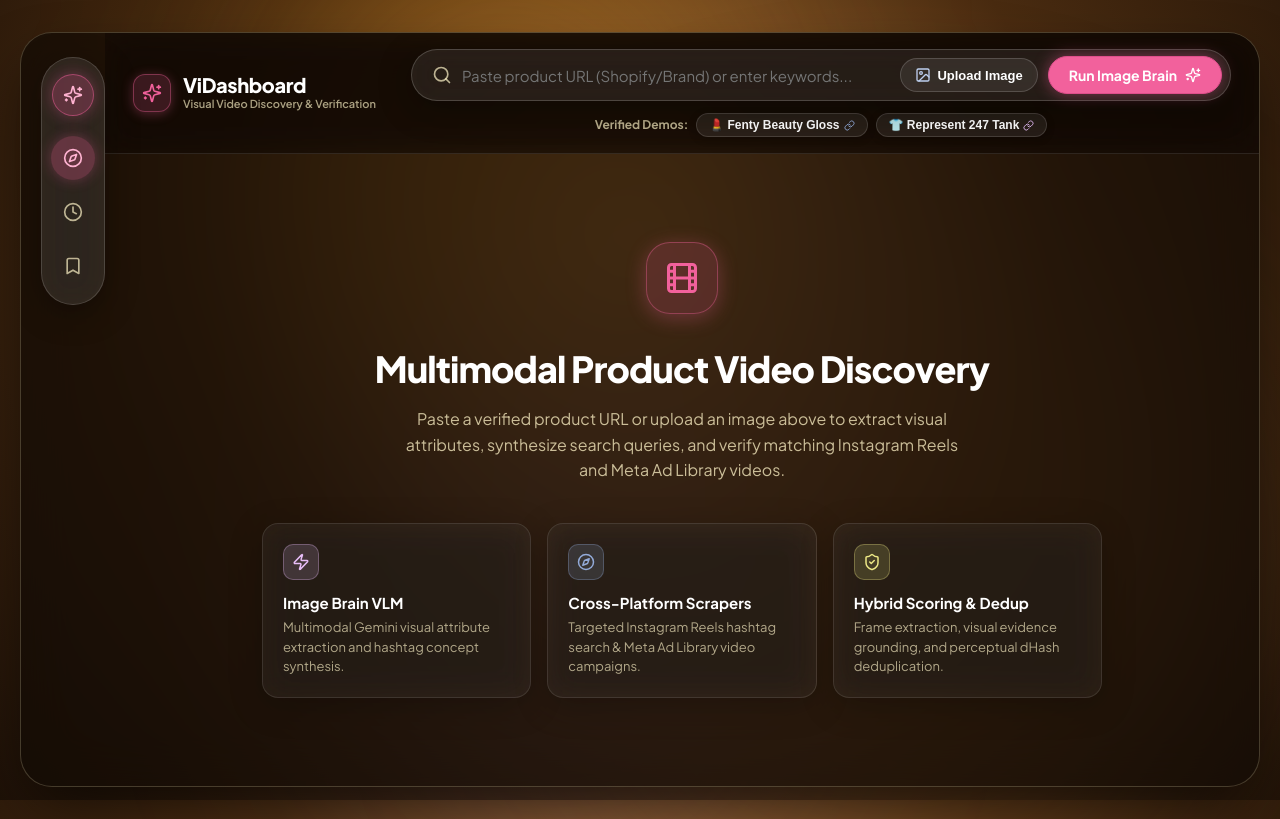
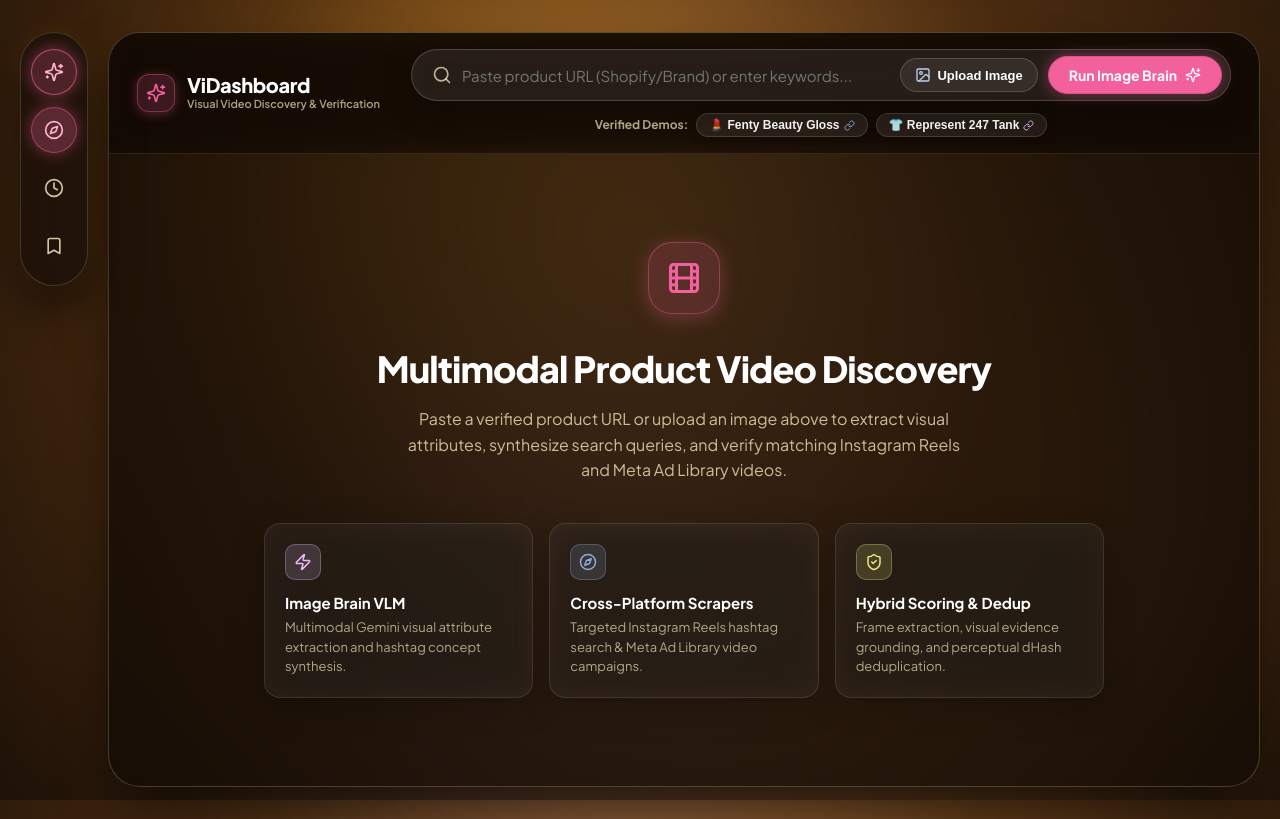
Before and after one commit to JahnaviSarkar/ViDashboard, a React (Vite) app in the folder frontend/: page / in a window 1280 px wide. Built offline with nearby package versions, Linux system fonts and the light colour scheme; no server answers.

Commit message:
style: position left rail capsule dock outside the background layout sideways

```diff
--- a/frontend/src/App.tsx
+++ b/frontend/src/App.tsx
@@ -187,11 +187,14 @@ export default function App() {
         display: 'flex',
         minHeight: '100vh',
         width: '100%',
-        alignItems: 'center',
+        alignItems: 'flex-start',
         justifyContent: 'center',
         padding: '32px 20px',
         boxSizing: 'border-box',
         position: 'relative',
+        gap: '20px',
+        maxWidth: '1540px',
+        margin: '0 auto',
         fontFamily: "'Plus Jakarta Sans', system-ui, sans-serif",
       }}
     >
@@ -200,12 +203,26 @@ export default function App() {
       <div className="ambient-glow ambient-glow-2" />
       <div className="ambient-glow ambient-glow-3" />
 
-      {/* Centered Floating Glass Shell Container */}
+      {/* 1. Slim Left Rail Dock - Floating OUTSIDE the bg layout sideways */}
+      <LeftRail
+        currentTab={currentTab}
+        onSelectTab={(tab) => {
+          setCurrentTab(tab);
+          if (tab === 'home' && currentView === 'error') {
+            setCurrentView('search');
+          }
+        }}
+        isHistoryOpen={isHistoryOpen}
+        onToggleHistory={() => setIsHistoryOpen((prev) => !prev)}
+        shortlistCount={shortlist.length}
+      />
+
+      {/* 2. Centered Floating Glass Shell Container ("bg layout") */}
       <div
         id="app-floating-viewport"
         style={{
-          width: '100%',
-          maxWidth: '1400px',
+          flex: 1,
+          maxWidth: '1380px',
           minHeight: 'calc(100vh - 64px)',
           borderRadius: '32px',
           border: '1px solid rgba(254, 243, 199, 0.20)',
@@ -219,21 +236,7 @@ export default function App() {
           zIndex: 1,
         }}
       >
-        {/* 1. Slim Left Rail */}
-        <LeftRail
-          currentTab={currentTab}
-          onSelectTab={(tab) => {
-            setCurrentTab(tab);
-            if (tab === 'home' && currentView === 'error') {
-              setCurrentView('search');
-            }
-          }}
-          isHistoryOpen={isHistoryOpen}
-          onToggleHistory={() => setIsHistoryOpen((prev) => !prev)}
-          shortlistCount={shortlist.length}
-        />
-
-        {/* 2. Persistent, Collapsible Search History Panel */}
+        {/* Persistent, Collapsible Search History Panel */}
         <SearchHistoryPanel
           isOpen={isHistoryOpen}
           onClose={() => setIsHistoryOpen(false)}
--- a/frontend/src/components/LeftRail.tsx
+++ b/frontend/src/components/LeftRail.tsx
@@ -19,67 +19,71 @@ export const LeftRail: React.FC<LeftRailProps> = ({
   return (
     <aside
       style={{
-        width: '64px',
-        backgroundColor: 'rgba(255, 255, 255, 0.10)',
-        backdropFilter: 'blur(16px)',
-        WebkitBackdropFilter: 'blur(16px)',
-        border: '1px solid rgba(255, 255, 255, 0.15)',
+        width: '68px',
+        backgroundColor: 'rgba(28, 16, 9, 0.82)',
+        backdropFilter: 'blur(20px)',
+        WebkitBackdropFilter: 'blur(20px)',
+        border: '1px solid rgba(254, 243, 199, 0.16)',
         borderRadius: 'var(--radius-pill, 9999px)',
-        boxShadow: '0 8px 32px rgba(0, 0, 0, 0.35)',
+        boxShadow: '0 20px 50px rgba(0, 0, 0, 0.65), 0 0 25px rgba(245, 158, 11, 0.12)',
         display: 'flex',
         flexDirection: 'column',
         alignItems: 'center',
         padding: '16px 8px',
-        margin: '24px 0 24px 20px',
+        margin: 0,
         zIndex: 50,
         flexShrink: 0,
         height: 'fit-content',
         position: 'sticky',
-        top: '24px',
+        top: '32px',
+        gap: '12px',
+        transition: 'all 0.2s ease',
       }}
     >
-      {/* Brand Icon */}
-      <div
+      {/* Brand Icon (Sparkles with glowing ring) */}
+      <button
+        type="button"
         onClick={() => onSelectTab('home')}
         style={{
-          width: '42px',
-          height: '42px',
+          width: '46px',
+          height: '46px',
           borderRadius: '50%',
-          backgroundColor: 'rgba(242, 97, 156, 0.25)',
+          backgroundColor: 'rgba(242, 97, 156, 0.22)',
           display: 'flex',
           alignItems: 'center',
           justifyContent: 'center',
           color: '#FFB3D1',
           cursor: 'pointer',
-          marginBottom: '20px',
-          border: '1px solid rgba(242, 97, 156, 0.50)',
-          boxShadow: '0 0 16px rgba(242, 97, 156, 0.35)',
+          border: '1.5px solid rgba(242, 97, 156, 0.65)',
+          boxShadow: '0 0 16px rgba(242, 97, 156, 0.45)',
           transition: 'all 0.2s ease',
+          outline: 'none',
         }}
-        title="ViDashboard"
+        title="ViDashboard Home"
       >
         <Sparkles size={20} />
-      </div>
+      </button>
 
       {/* Nav Icons */}
-      <nav style={{ display: 'flex', flexDirection: 'column', gap: '10px', width: '100%', alignItems: 'center' }}>
+      <nav style={{ display: 'flex', flexDirection: 'column', gap: '12px', width: '100%', alignItems: 'center' }}>
         {/* Home / Discover */}
         <button
           type="button"
           onClick={() => onSelectTab('home')}
           style={{
-            width: '44px',
-            height: '44px',
+            width: '46px',
+            height: '46px',
             borderRadius: '50%',
-            border: 'none',
+            border: currentTab === 'home' && !isHistoryOpen ? '1px solid rgba(242, 97, 156, 0.45)' : '1px solid transparent',
             backgroundColor: currentTab === 'home' && !isHistoryOpen ? 'rgba(242, 97, 156, 0.28)' : 'transparent',
-            color: currentTab === 'home' && !isHistoryOpen ? '#FFB3D1' : 'rgba(254, 243, 199, 0.70)',
-            boxShadow: currentTab === 'home' && !isHistoryOpen ? '0 0 14px rgba(242, 97, 156, 0.3)' : 'none',
+            color: currentTab === 'home' && !isHistoryOpen ? '#FFB3D1' : 'rgba(254, 243, 199, 0.80)',
+            boxShadow: currentTab === 'home' && !isHistoryOpen ? '0 0 16px rgba(242, 97, 156, 0.40)' : 'none',
             cursor: 'pointer',
             display: 'flex',
             alignItems: 'center',
             justifyContent: 'center',
             transition: 'all 0.15s ease',
+            outline: 'none',
           }}
           title="Discover / Home"
         >
@@ -91,19 +95,20 @@ export const LeftRail: React.FC<LeftRailProps> = ({
           type="button"
           onClick={onToggleHistory}
           style={{
-            width: '44px',
-            height: '44px',
+            width: '46px',
+            height: '46px',
             borderRadius: '50%',
-            border: 'none',
-            backgroundColor: isHistoryOpen ? 'rgba(231, 190, 248, 0.28)' : 'transparent',
-            color: isHistoryOpen ? '#F3D5FC' : 'rgba(254, 243, 199, 0.70)',
-            boxShadow: isHistoryOpen ? '0 0 14px rgba(231, 190, 248, 0.3)' : 'none',
+            border: isHistoryOpen ? '1px solid rgba(231, 190, 248, 0.50)' : '1px solid transparent',
+            backgroundColor: isHistoryOpen ? 'rgba(231, 190, 248, 0.25)' : 'transparent',
+            color: isHistoryOpen ? '#F3D5FC' : 'rgba(254, 243, 199, 0.80)',
+            boxShadow: isHistoryOpen ? '0 0 16px rgba(231, 190, 248, 0.35)' : 'none',
             cursor: 'pointer',
             display: 'flex',
             alignItems: 'center',
             justifyContent: 'center',
             transition: 'all 0.15s ease',
             position: 'relative',
+            outline: 'none',
           }}
           title="Search History"
         >
@@ -112,8 +117,8 @@ export const LeftRail: React.FC<LeftRailProps> = ({
             <div
               style={{
                 position: 'absolute',
-                top: '8px',
-                right: '8px',
+                top: '9px',
+                right: '9px',
                 width: '6px',
                 height: '6px',
                 borderRadius: '50%',
@@ -129,19 +134,20 @@ export const LeftRail: React.FC<LeftRailProps> = ({
           type="button"
           onClick={() => onSelectTab('shortlist')}
           style={{
-            width: '44px',
-            height: '44px',
+            width: '46px',
+            height: '46px',
             borderRadius: '50%',
-            border: 'none',
+            border: currentTab === 'shortlist' ? '1px solid rgba(242, 97, 156, 0.45)' : '1px solid transparent',
             backgroundColor: currentTab === 'shortlist' ? 'rgba(242, 97, 156, 0.28)' : 'transparent',
-            color: currentTab === 'shortlist' ? '#FFB3D1' : 'rgba(254, 243, 199, 0.70)',
-            boxShadow: currentTab === 'shortlist' ? '0 0 14px rgba(242, 97, 156, 0.3)' : 'none',
+            color: currentTab === 'shortlist' ? '#FFB3D1' : 'rgba(254, 243, 199, 0.80)',
+            boxShadow: currentTab === 'shortlist' ? '0 0 16px rgba(242, 97, 156, 0.40)' : 'none',
             cursor: 'pointer',
             display: 'flex',
             alignItems: 'center',
             justifyContent: 'center',
             transition: 'all 0.15s ease',
             position: 'relative',
+            outline: 'none',
           }}
           title="Shortlist"
         >
```
